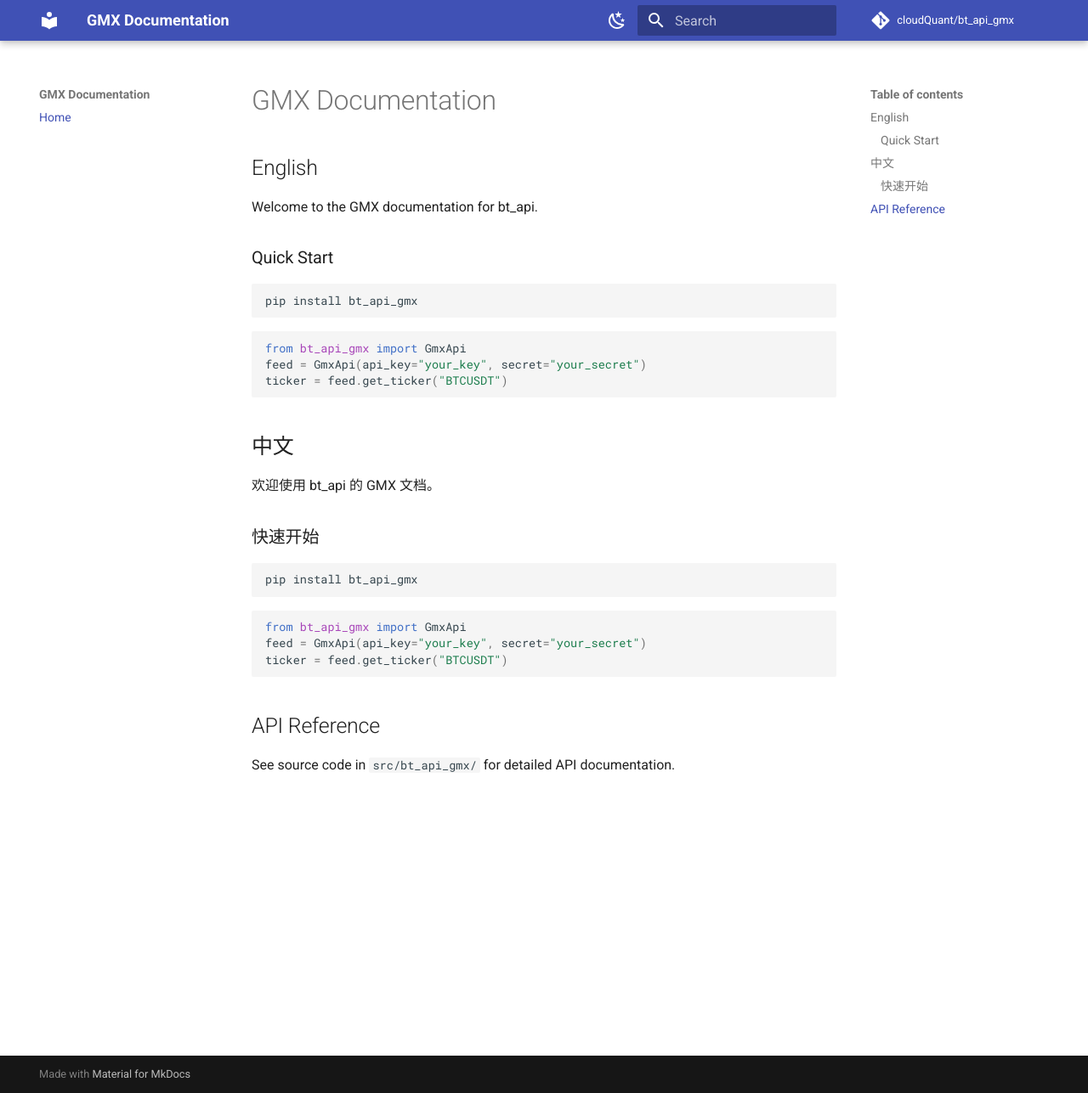
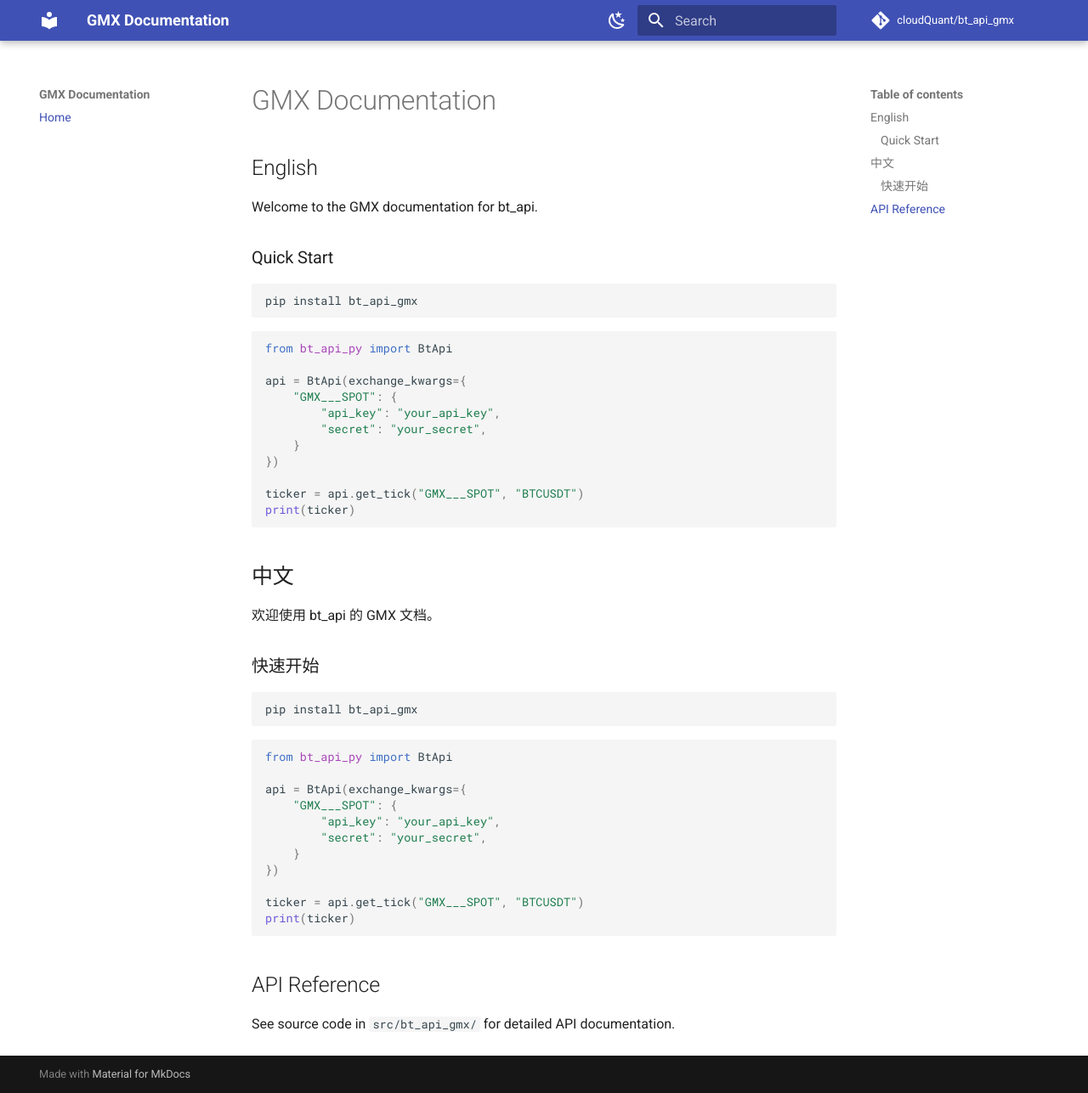
Before and after one commit to cloudQuant/bt_api_gmx, an MkDocs documentation site: the page built from docs/index.md, in a window 1280 px wide and 1287 px high. Shown: the whole window at 85% size. Built offline with MkDocs 1.6.1 and Material for MkDocs 9.7.7, drawn with Linux system fonts in a browser that asks for light colours; comment, search, counter and statistics services are not loaded.

````diff
--- a/docs/index.md
+++ b/docs/index.md
@@ -11,9 +11,17 @@ pip install bt_api_gmx
 ```
 
 ```python
-from bt_api_gmx import GmxApi
-feed = GmxApi(api_key="your_key", secret="your_secret")
-ticker = feed.get_ticker("BTCUSDT")
+from bt_api_py import BtApi
+
+api = BtApi(exchange_kwargs={
+    "GMX___SPOT": {
+        "api_key": "your_api_key",
+        "secret": "your_secret",
+    }
+})
+
+ticker = api.get_tick("GMX___SPOT", "BTCUSDT")
+print(ticker)
 ```
 
 ## 中文
@@ -27,9 +35,17 @@ pip install bt_api_gmx
 ```
 
 ```python
-from bt_api_gmx import GmxApi
-feed = GmxApi(api_key="your_key", secret="your_secret")
-ticker = feed.get_ticker("BTCUSDT")
+from bt_api_py import BtApi
+
+api = BtApi(exchange_kwargs={
+    "GMX___SPOT": {
+        "api_key": "your_api_key",
+        "secret": "your_secret",
+    }
+})
+
+ticker = api.get_tick("GMX___SPOT", "BTCUSDT")
+print(ticker)
 ```
 
 ## API Reference
--- a/src/bt_api_gmx/__init__.py
+++ b/src/bt_api_gmx/__init__.py
@@ -1,6 +1,6 @@
 """GMX exchange plugin for bt_api."""
 
+from bt_api_gmx.containers.tickers.gmx_ticker import GmxRequestTickerData
 from bt_api_gmx.feeds.live_gmx.spot import GmxRequestDataSpot
-from bt_api_gmx.containers.tickers.gmx_ticker import GmxRequestTickerData
 
 __all__ = ["GmxRequestDataSpot", "GmxRequestTickerData"]
````
Also changed, not shown: README.md (+16 -10 lines), pyproject.toml (+12 -0 lines), 11 other files.
